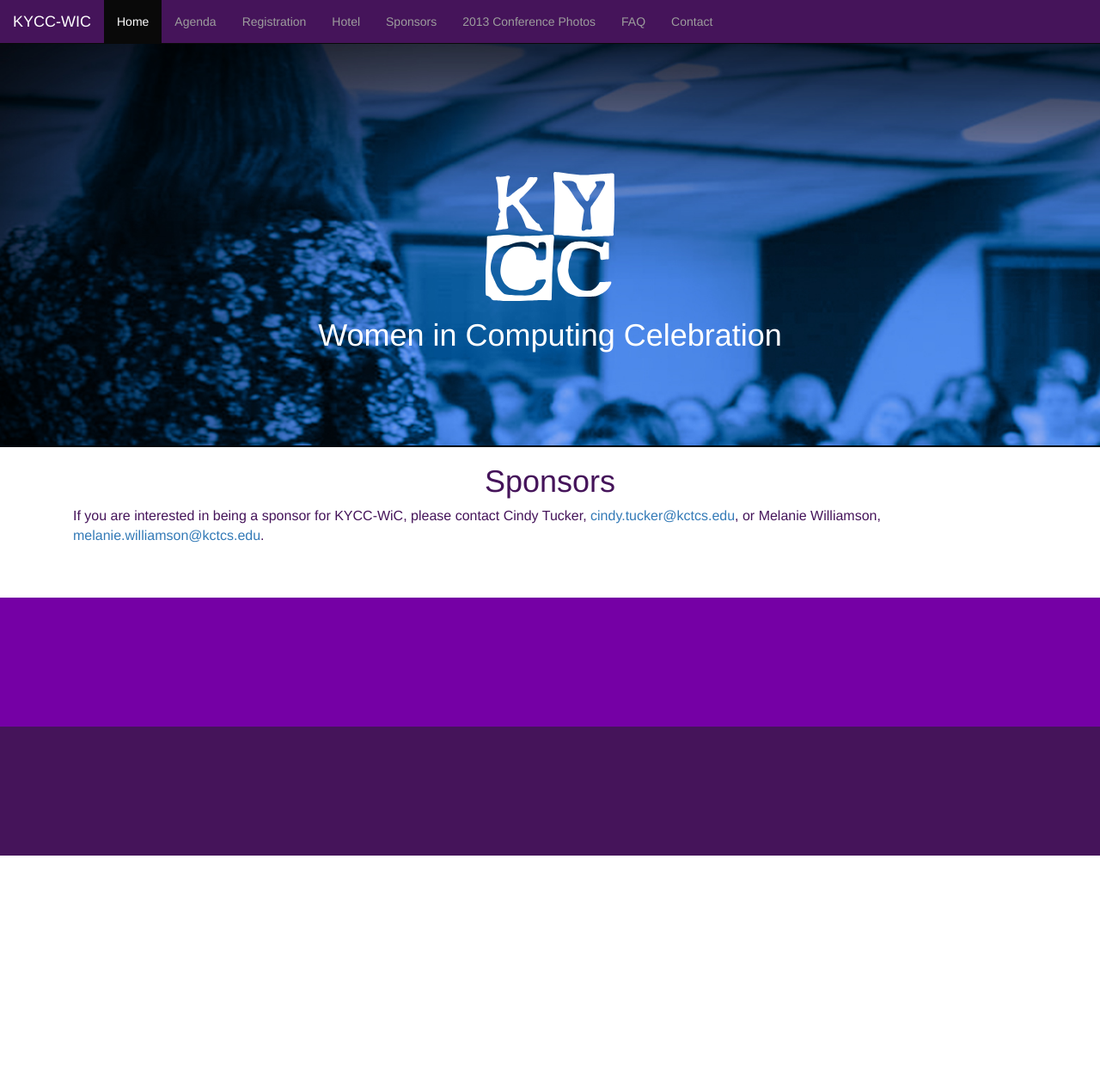
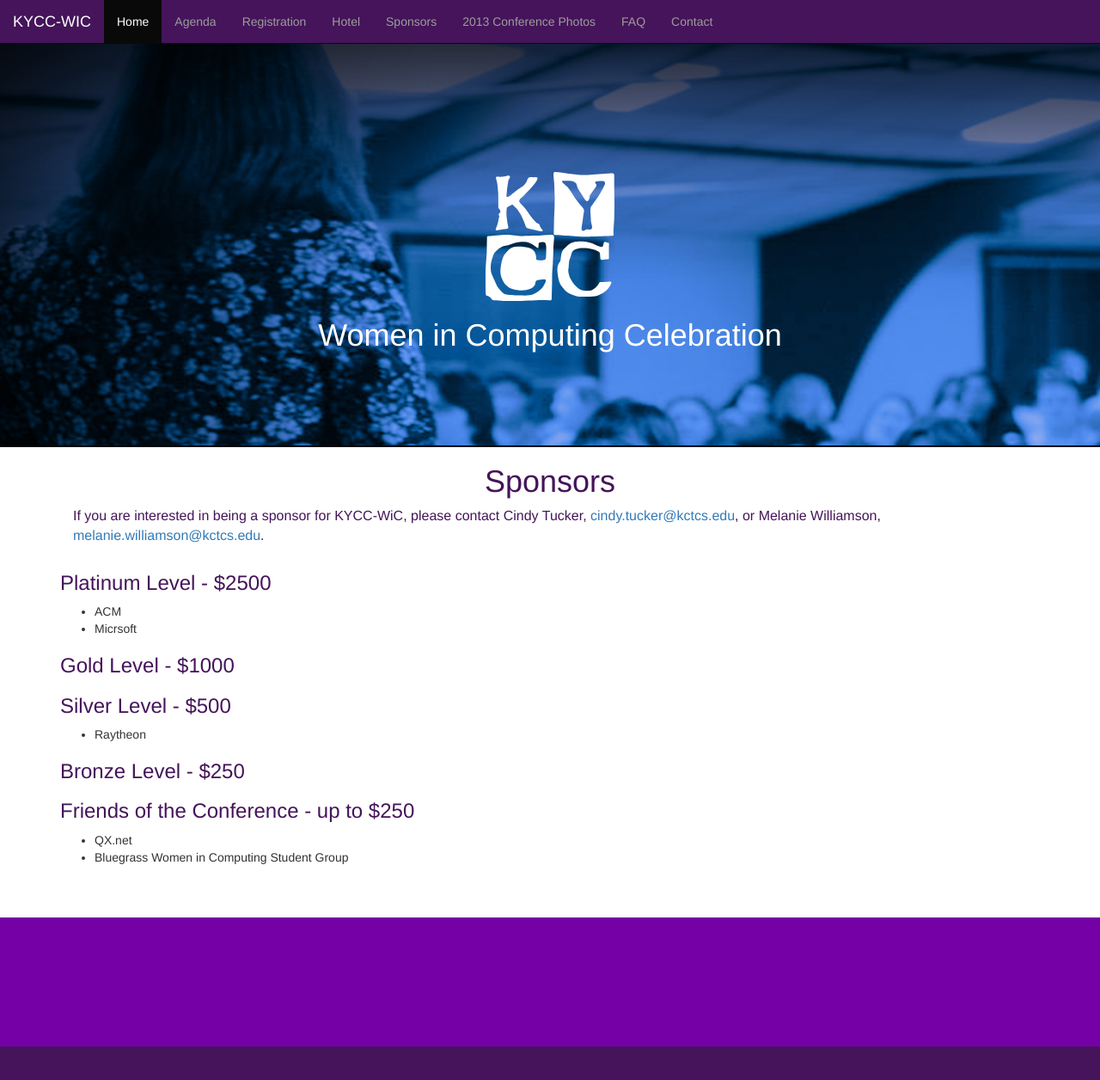
Before and after one commit to LexLadiesCode/KYCC-WIC, a Jekyll site: the page built from sponsors.md, in a window 1280 px wide and 1367 px high. Shown: the top 1256 px of the window at 86% size. Built offline with Jekyll 4.4.1, drawn with Linux system fonts in a browser that asks for light colours.

Commit message:
sponsors as posts

```diff
--- a/sponsors.md
+++ b/sponsors.md
@@ -7,3 +7,54 @@ permalink: /sponsors/
   <p>If you are interested in being a sponsor for KYCC-WiC, please contact Cindy Tucker, <a href="mailto:cindy.tucker@kctcs.edu">cindy.tucker@kctcs.edu</a>, or Melanie Williamson, <a href="mailto:melanie.williamson@kctcs.edu">melanie.williamson@kctcs.edu</a>.
   </p>
 </div>
+
+<div class="row">
+  <div class="col-md-12">
+
+    <h3>Platinum Level - $2500</h3>
+    <ul>
+    {% for post in site.categories.sponsors reversed %}
+      {% if post.level contains "platinum" %}
+        <li>{{ post.title }}</li>
+      {% endif %}
+    {% endfor %}
+    </ul>
+
+    <h3>Gold Level - $1000</h3>
+    <ul>
+    {% for post in site.categories.sponsors reversed %}
+      {% if post.level contains "gold" %}
+        <li>{{ post.title }}</li>
+      {% endif %}
+    {% endfor %}
+    </ul>
+
+    <h3>Silver Level - $500</h3>
+    <ul>
+    {% for post in site.categories.sponsors reversed %}
+      {% if post.level contains "silver" %}
+        <li>{{ post.title }}</li>
+      {% endif %}
+    {% endfor %}
+    </ul>
+
+    <h3>Bronze Level - $250</h3>
+    <ul>
+    {% for post in site.categories.sponsors reversed %}
+      {% if post.level contains "bronze" %}
+        <li>{{ post.title }}</li>
+      {% endif %}
+    {% endfor %}
+    </ul>
+
+    <h3>Friends of the Conference - up to $250</h3>
+    <ul>
+    {% for post in site.categories.sponsors reversed %}
+      {% if post.level contains "friend" %}
+        <li>{{ post.title }}</li>
+      {% endif %}
+    {% endfor %}
+    </ul>
+
+  </div>
+</div>
```
Also changed, not shown: sponsors/_posts/2015-01-01-acm.md (added, +5 -0 lines), sponsors/_posts/2015-01-02-microsoft.md (added, +5 -0 lines), sponsors/_posts/2015-01-03-qxnet.md (added, +5 -0 lines), sponsors/_posts/2015-01-04-raytheon.md (added, +5 -0 lines), sponsors/_posts/2015-01-05-wic_students.md (added, +5 -0 lines).
